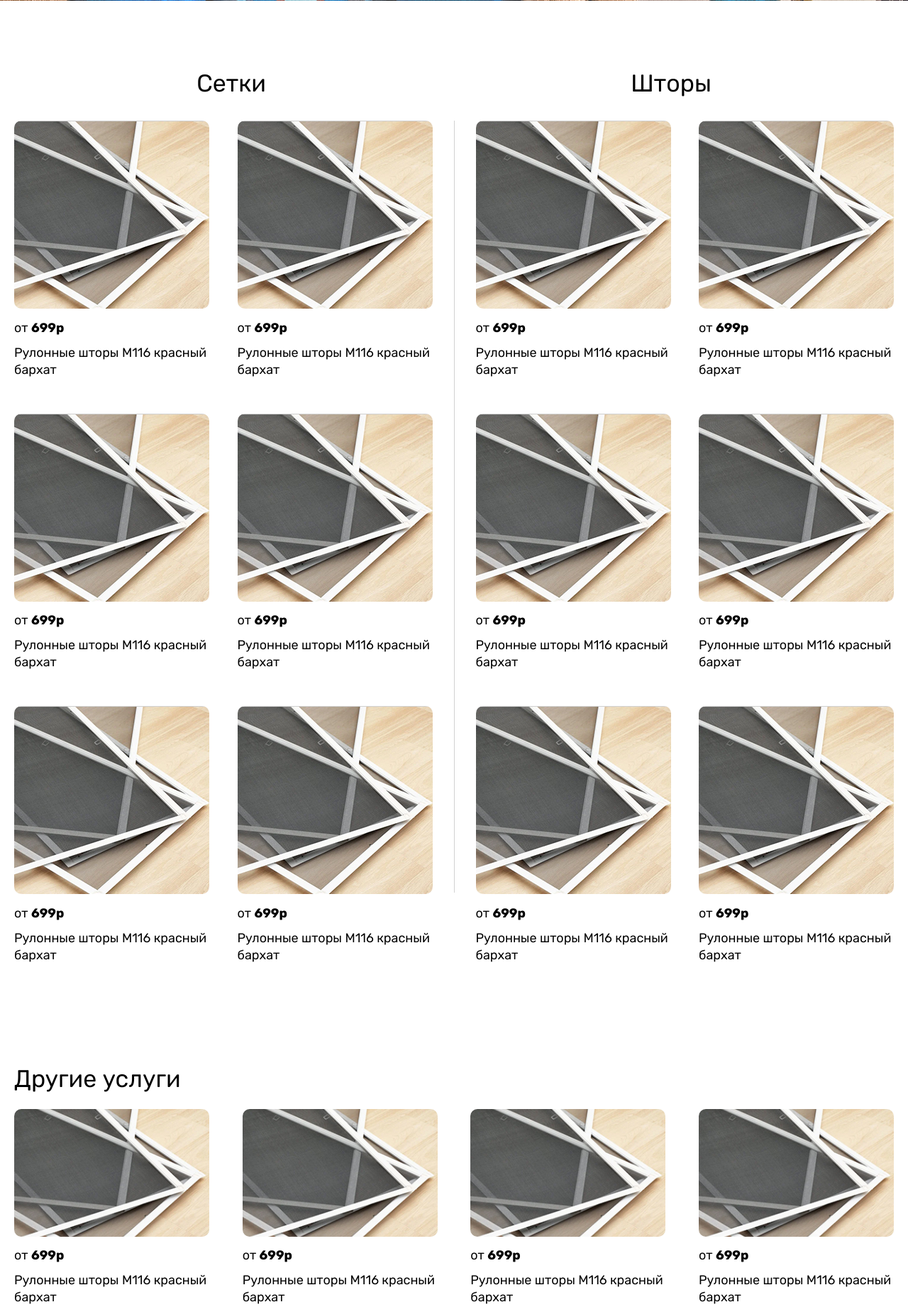
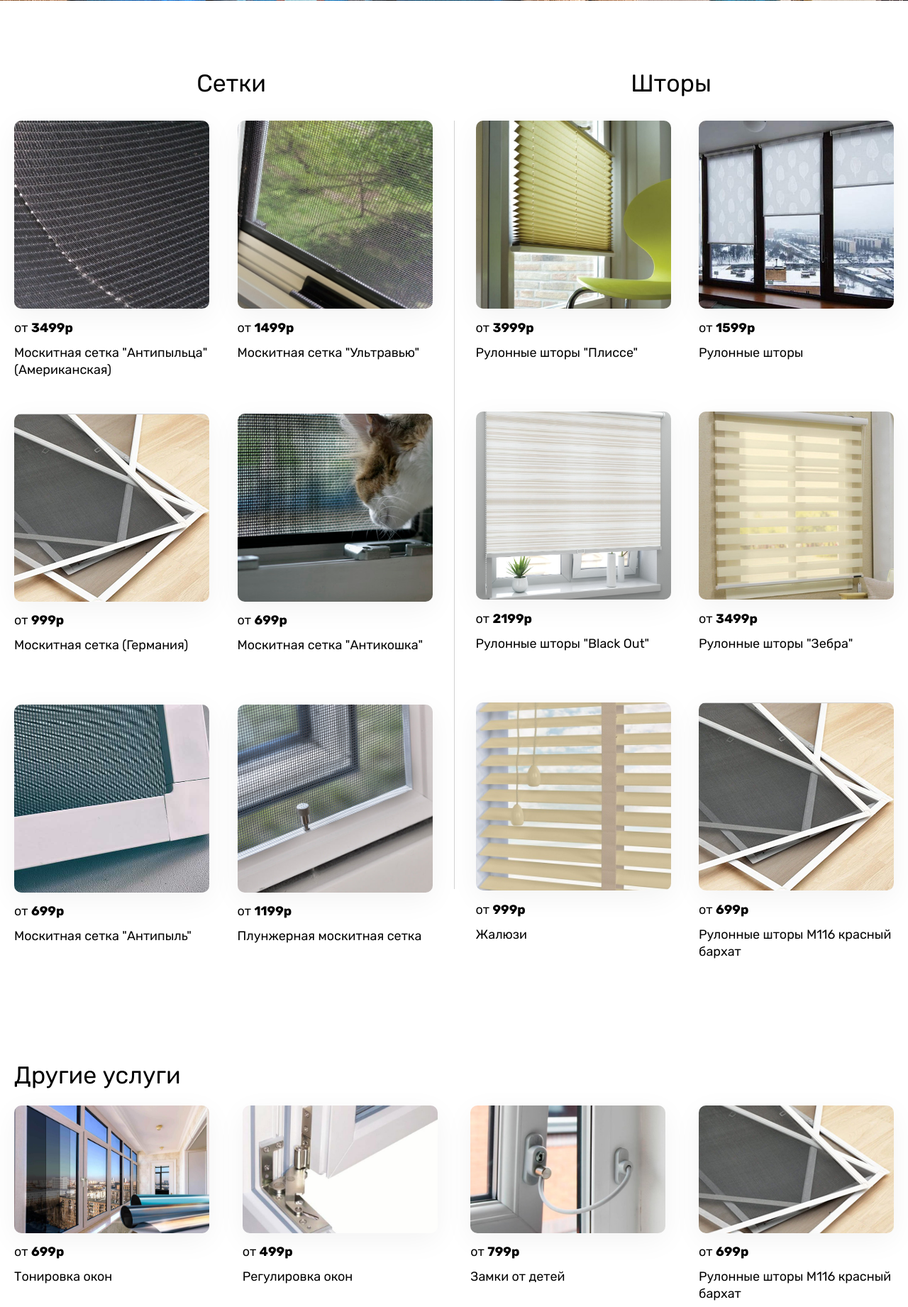
Before and after one commit to acr0matic/moskitsetki_msk, a PHP site: page /production.html in a window 1280 px wide. Shown: the part 519-2361 px from the top of the page at 71% size. Run offline with PHP 8.4, Linux system fonts and the light colour scheme; style sheets or scripts are compiled from the project's sources.

Commit message:
Заполнение контеном страницы "каталог товаров"

```diff
--- a/src/product-page.html
+++ b/src/product-page.html
@@ -127,7 +127,7 @@
       <!-- /.container -->
     </section>
 
-    <section id="other">
+    <section id="other-products">
       <div class="container">
         <div class="section-title">
           <h2 class="sub-heading">Другие товары</h2>
--- a/src/production.html
+++ b/src/production.html
@@ -96,39 +96,39 @@
           <div class="block-nets">
             <div class="product-list">
               <div class="product-item">
-                <a href=""><img class="product-image" src="img/product-photo.jpg" alt=""></a>
-                <p class="product-price">от <strong>699р</strong></p>
-                <h4 class="product-title"><a href="">Рулонные шторы М116 красный бархат</a></h4>
+                <a href=""><img class="product-image" src="img/catalog/items/anti-pollen.jpg" alt=""></a>
+                <p class="product-price">от <strong>3499р</strong></p>
+                <h4 class="product-title"><a href="">Москитная сетка "Антипыльца" (Американская)</a></h4>
+              </div>
+              <!-- /.product-item -->
+              <div class="product-item">
+                <a href=""><img class="product-image" src="img/catalog/items/ultraview.jpg" alt=""></a>
+                <p class="product-price">от <strong>1499р</strong></p>
+                <h4 class="product-title"><a href="">Москитная сетка "Ультравью"</a></h4>
               </div>
               <!-- /.product-item -->
               <div class="product-item">
                 <a href=""><img class="product-image" src="img/product-photo.jpg" alt=""></a>
-                <p class="product-price">от <strong>699р</strong></p>
-                <h4 class="product-title"><a href="">Рулонные шторы М116 красный бархат</a></h4>
+                <p class="product-price">от <strong>999р</strong></p>
+                <h4 class="product-title"><a href="">Москитная сетка (Германия)</a></h4>
               </div>
               <!-- /.product-item -->
               <div class="product-item">
-                <a href=""><img class="product-image" src="img/product-photo.jpg" alt=""></a>
+                <a href=""><img class="product-image" src="img/catalog/items/cat.jpg" alt=""></a>
                 <p class="product-price">от <strong>699р</strong></p>
-                <h4 class="product-title"><a href="">Рулонные шторы М116 красный бархат</a></h4>
+                <h4 class="product-title"><a href="">Москитная сетка "Антикошка"</a></h4>
               </div>
               <!-- /.product-item -->
               <div class="product-item">
-                <a href=""><img class="product-image" src="img/product-photo.jpg" alt=""></a>
+                <a href=""><img class="product-image" src="img/catalog/items/dust.jpg" alt=""></a>
                 <p class="product-price">от <strong>699р</strong></p>
-                <h4 class="product-title"><a href="">Рулонные шторы М116 красный бархат</a></h4>
+                <h4 class="product-title"><a href="">Москитная сетка "Антипыль"</a></h4>
               </div>
               <!-- /.product-item -->
               <div class="product-item">
-                <a href=""><img class="product-image" src="img/product-photo.jpg" alt=""></a>
-                <p class="product-price">от <strong>699р</strong></p>
-                <h4 class="product-title"><a href="">Рулонные шторы М116 красный бархат</a></h4>
-              </div>
-              <!-- /.product-item -->
-              <div class="product-item">
-                <a href=""><img class="product-image" src="img/product-photo.jpg" alt=""></a>
-                <p class="product-price">от <strong>699р</strong></p>
-                <h4 class="product-title"><a href="">Рулонные шторы М116 красный бархат</a></h4>
+                <a href=""><img class="product-image" src="img/catalog/items/plunger.jpg" alt=""></a>
+                <p class="product-price">от <strong>1199р</strong></p>
+                <h4 class="product-title"><a href="">Плунжерная москитная сетка</a></h4>
               </div>
               <!-- /.product-item -->
             </div>
@@ -140,33 +140,33 @@
           <div class="block-curtains">
             <div class="product-list product-list-right">
               <div class="product-item">
-                <a href=""><img class="product-image" src="img/product-photo.jpg" alt=""></a>
-                <p class="product-price">от <strong>699р</strong></p>
-                <h4 class="product-title"><a href="">Рулонные шторы М116 красный бархат</a></h4>
+                <a href=""><img class="product-image" src="img/catalog/items/plisse.jpg" alt=""></a>
+                <p class="product-price">от <strong>3999р</strong></p>
+                <h4 class="product-title"><a href="">Рулонные шторы "Плиссе"</a></h4>
               </div>
               <!-- /.product-item -->
               <div class="product-item">
-                <a href=""><img class="product-image" src="img/product-photo.jpg" alt=""></a>
-                <p class="product-price">от <strong>699р</strong></p>
-                <h4 class="product-title"><a href="">Рулонные шторы М116 красный бархат</a></h4>
+                <a href=""><img class="product-image" src="img/catalog/items/roller-blinds.jpg" alt=""></a>
+                <p class="product-price">от <strong>1599р</strong></p>
+                <h4 class="product-title"><a href="">Рулонные шторы</a></h4>
               </div>
               <!-- /.product-item -->
               <div class="product-item">
-                <a href=""><img class="product-image" src="img/product-photo.jpg" alt=""></a>
-                <p class="product-price">от <strong>699р</strong></p>
-                <h4 class="product-title"><a href="">Рулонные шторы М116 красный бархат</a></h4>
+                <a href=""><img class="product-image" src="img/catalog/items/blackout.jpg" alt=""></a>
+                <p class="product-price">от <strong>2199р</strong></p>
+                <h4 class="product-title"><a href="">Рулонные шторы "Black Out"</a></h4>
               </div>
               <!-- /.product-item -->
               <div class="product-item">
-                <a href=""><img class="product-image" src="img/product-photo.jpg" alt=""></a>
-                <p class="product-price">от <strong>699р</strong></p>
-                <h4 class="product-title"><a href="">Рулонные шторы М116 красный бархат</a></h4>
+                <a href=""><img class="product-image" src="img/catalog/items/zebra.jpg" alt=""></a>
+                <p class="product-price">от <strong>3499р</strong></p>
+                <h4 class="product-title"><a href="">Рулонные шторы "Зебра"</a></h4>
               </div>
               <!-- /.product-item -->
               <div class="product-item">
-                <a href=""><img class="product-image" src="img/product-photo.jpg" alt=""></a>
-                <p class="product-price">от <strong>699р</strong></p>
-                <h4 class="product-title"><a href="">Рулонные шторы М116 красный бархат</a></h4>
+                <a href=""><img class="product-image" src="img/catalog/items/jalousie.jpg" alt=""></a>
+                <p class="product-price">от <strong>999р</strong></p>
+                <h4 class="product-title"><a href="">Жалюзи</a></h4>
               </div>
               <!-- /.product-item -->
               <div class="product-item">
@@ -191,23 +191,23 @@
         </div>
         <div class="product-list-other">
           <div class="product-item">
-            <a href=""><img class="product-image-other" src="img/product-photo.jpg" alt=""></a>
+            <a href=""><img class="product-image-other" src="img/catalog/tinting.jpg" alt=""></a>
             <p class="product-price">от <strong>699р</strong></p>
-            <h4 class="product-title"><a href="">Рулонные шторы М116 красный бархат</a></h4>
+            <h4 class="product-title"><a href="">Тонировка окон</a></h4>
           </div>
           <!-- /.product-item -->
 
           <div class="product-item">
-            <a href=""><img class="product-image-other" src="img/product-photo.jpg" alt=""></a>
-            <p class="product-price">от <strong>699р</strong></p>
-            <h4 class="product-title"><a href="">Рулонные шторы М116 красный бархат</a></h4>
+            <a href=""><img class="product-image-other" src="img/catalog/adjustment.jpg" alt=""></a>
+            <p class="product-price">от <strong>499р</strong></p>
+            <h4 class="product-title"><a href="">Регулировка окон</a></h4>
           </div>
           <!-- /.product-item -->
 
           <div class="product-item">
-            <a href=""><img class="product-image-other" src="img/product-photo.jpg" alt=""></a>
-            <p class="product-price">от <strong>699р</strong></p>
-            <h4 class="product-title"><a href="">Рулонные шторы М116 красный бархат</a></h4>
+            <a href=""><img class="product-image-other" src="img/catalog/lock.jpg" alt=""></a>
+            <p class="product-price">от <strong>799р</strong></p>
+            <h4 class="product-title"><a href="">Замки от детей</a></h4>
           </div>
           <!-- /.product-item -->
 
--- a/src/styles/scss/layout/_items.scss
+++ b/src/styles/scss/layout/_items.scss
@@ -62,6 +62,7 @@
     min-height: 360px;
     margin-bottom: 50px;
 
+
     &-other {
       width: 24%;
       max-width: unset;
@@ -74,6 +75,8 @@
     object-fit: cover;
     width: 100%;
     height: 265px;
+    box-shadow: 0 10px 40px 0 rgba(0, 0, 0, 0.05);
+
 
     &-other {
       height: 180px;
```
Also changed, not shown: src/img/catalog/items/anti-pollen.jpg (added), src/img/catalog/items/blackout.jpg (added), src/img/catalog/items/cat.jpg (added), src/img/catalog/items/dust.jpg (added), src/img/catalog/items/jalousie.jpg (added), src/img/catalog/items/plisse.jpg (added), src/img/catalog/items/plunger.jpg (added), src/img/catalog/items/roller-blinds.jpg (added), src/img/catalog/items/ultraview.jpg (added), src/img/catalog/items/zebra.jpg (added).
